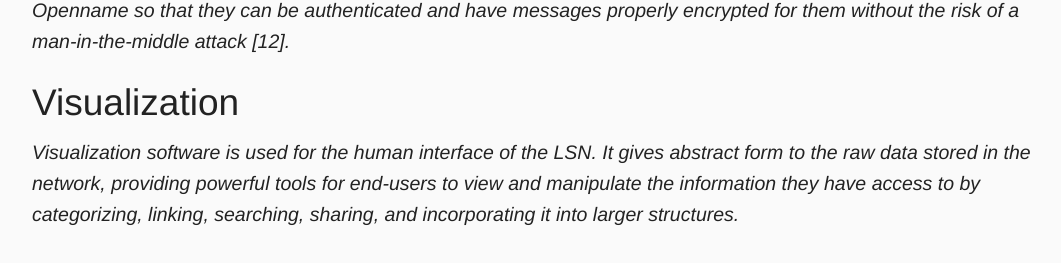
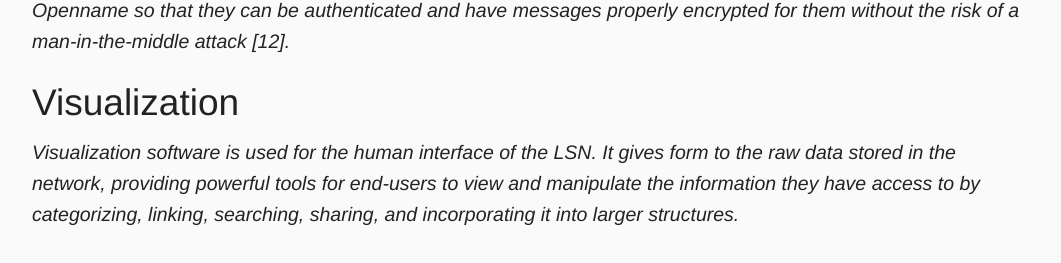
Before and after one commit to decentralizedstack/website, a plain HTML site: page learn-more/index.html in a window 1280 px wide. Shown: the part 3473-3736 px from the top of the page, without its empty margins (108-1169 px from the left). Drawn offline with Linux system fonts and the light colour scheme.

Commit message:
Update gh-pages [ci skip]

```diff
--- a/learn-more/index.html
+++ b/learn-more/index.html
@@ -26,7 +26,7 @@
 <p>The OpenName protocol is a &quot;decentralized name, identity, and auth protocol built on Bitcoin technology&quot; [10]. By combining asymmetric cryptography with a distributed public ledger and decentralized transaction ordering and processing system i.e. a block chain, the OpenName protocol provides a digital identity that is at the same time a) secure b) decentralized and c) human-readable [11]. This satisfies the requirement that users have full control while preserving a familiar and high-quality user experience.  </p>
 <p>The Openname will be used in conjunction with two sets of keys: Blockchain keys, and Authentication keys. The Blockchain keys control write and transfer access for the user&#39;s account on the block chain and are used to register an Openname. These keys are ideally generated and stored in a secure location offline. The Authentication keys are used to produce cryptographically signed messages which are intended to prove who the sender of the message is. Like the Blockchain keys, the Authentication keys are ideally generated and stored offline. Unlike the Blockchain keys, they are intended to be carried on the user&#39;s person for easy access, as they will be used regularly to authenticate the user&#39;s identity. The public part of the Authentication keys is added as an attribute of the user&#39;s Openname so that they can be authenticated and have messages properly encrypted for them without the risk of a man-in-the-middle attack [12]. </p>
 <h2>Visualization</h2>
-<p>Visualization software is used for the human interface of the LSN. It gives abstract form to the raw data stored in the network, providing powerful tools for end-users to view and manipulate the information they have access to by categorizing, linking, searching, sharing, and incorporating it into larger structures.   </p>
+<p>Visualization software is used for the human interface of the LSN. It gives form to the raw data stored in the network, providing powerful tools for end-users to view and manipulate the information they have access to by categorizing, linking, searching, sharing, and incorporating it into larger structures.   </p>
 <h1>The Last Social Network app</h1>
 <p>This section will describe the unhosted Last Social Network app [13].</p>
 <h2>The Last Social Network</h2>
```
